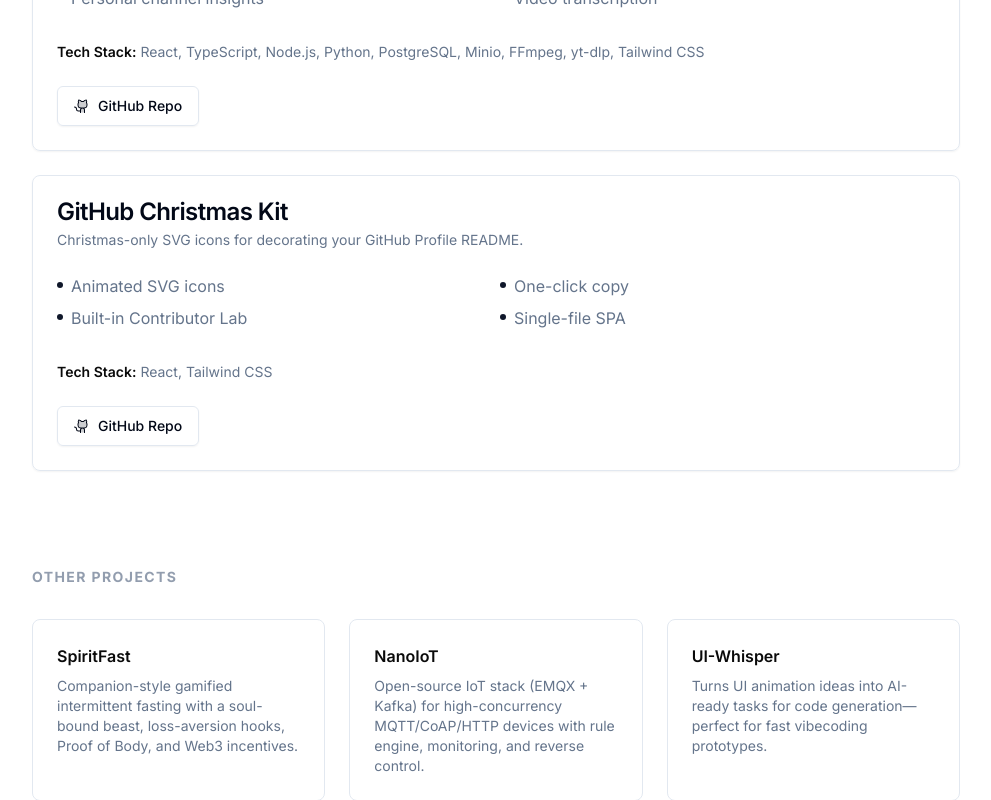
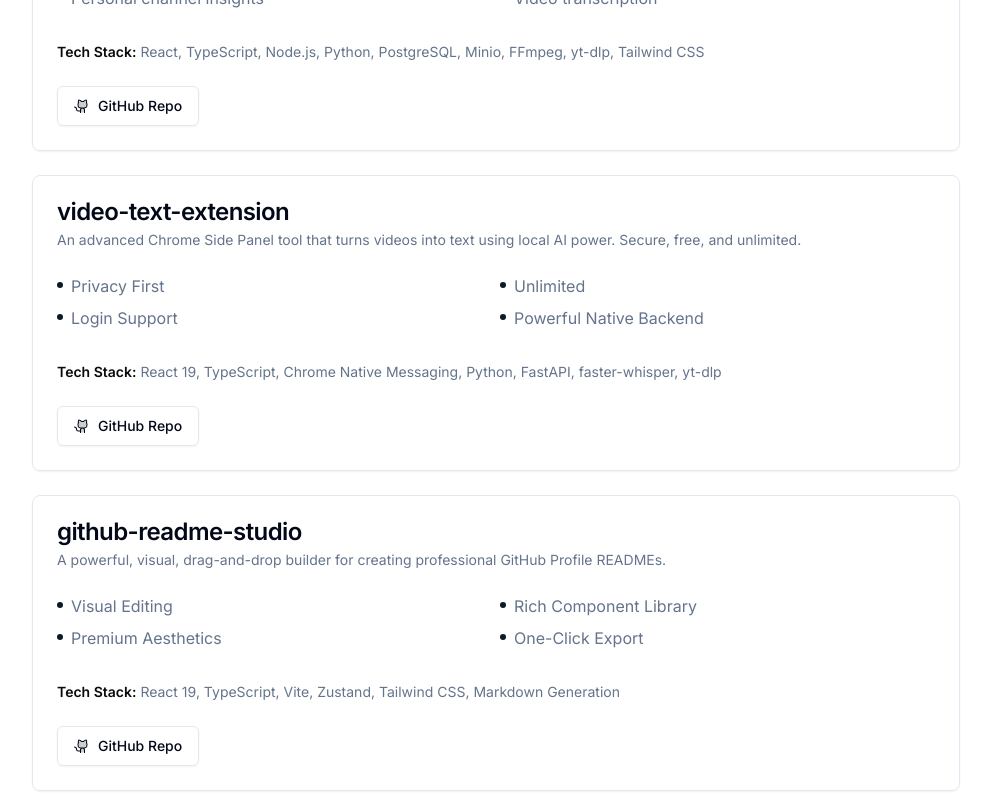
Before and after one commit to kangchainx/chriskang.dev, a Next.js app: page /en in a window 1280 px wide. Shown: the part 2000-2800 px from the top of the page, without its empty margins (144-1135 px from the left). Built offline with nearby package versions, Linux system fonts and the light colour scheme; no server answers; the database is empty.

Commit message:
feat: add video-text-extension to featured projects
- Add project description and features
- Tech stack: React 19, TypeScript, Chrome Native Messaging, Python, FastAPI, faster-whisper, yt-dlp
- Features: Privacy First, Unlimited, Login Support, Powerful Native Backend

```diff
--- a/locales/en.ts
+++ b/locales/en.ts
@@ -1,285 +1,364 @@
 const TECH_STACK = [
-  'JavaScript',
-  'TypeScript',
-  'React',
-  'Next.js',
-  'Vue 2',
-  'Vue 3',
-  'Uni-App',
-  'Tailwind CSS',
-  'shadcn/ui',
-  'Ant Design',
-  'Element Plus',
-  'Vite',
-  'ECharts',
-  'Java',
-  'Spring Boot',
-  'Spring Cloud',
-  'Spring WebFlux',
-  'Netty',
-  'Node.js',
-  'Express',
-  'NestJS',
-  'RESTful APIs',
-  'PostgreSQL',
-  'MySQL',
-  'MongoDB',
-  'Redis',
-  'Elasticsearch',
-  'Linux',
-  'Docker',
-  'Git',
-  'GitHub Actions',
-  'Nginx',
-  'Jenkins',
-  'K3s',
-  'CI/CD',
-  'MQTT',
-  'Kafka',
-  'RabbitMQ',
-  'Solidity',
-  'EVM',
+  "JavaScript",
+  "TypeScript",
+  "React",
+  "Next.js",
+  "Vue 2",
+  "Vue 3",
+  "Uni-App",
+  "Tailwind CSS",
+  "shadcn/ui",
+  "Ant Design",
+  "Element Plus",
+  "Vite",
+  "ECharts",
+  "Java",
+  "Spring Boot",
+  "Spring Cloud",
+  "Spring WebFlux",
+  "Netty",
+  "Node.js",
+  "Express",
+  "NestJS",
+  "RESTful APIs",
+  "PostgreSQL",
+  "MySQL",
+  "MongoDB",
+  "Redis",
+  "Elasticsearch",
+  "Linux",
+  "Docker",
+  "Git",
+  "GitHub Actions",
+  "Nginx",
+  "Jenkins",
+  "K3s",
+  "CI/CD",
+  "MQTT",
+  "Kafka",
+  "RabbitMQ",
+  "Solidity",
+  "EVM",
 ];
 
 export const en = {
   meta: {
-    title: 'Chris Kang | Full-stack Developer',
-    description: 'Portfolio of Chris Kang, Full-stack Developer & Open-source Builder.',
+    title: "Chris Kang | Full-stack Developer",
+    description:
+      "Portfolio of Chris Kang, Full-stack Developer & Open-source Builder.",
   },
   nav: {
-    brand: 'CHRIS KANG',
+    brand: "CHRIS KANG",
     items: {
-      home: 'Home',
-      projects: 'Projects',
-      about: 'About',
-      blog: 'Blog',
-      posts: 'Posts',
-      contact: 'Contact',
+      home: "Home",
+      projects: "Projects",
+      about: "About",
+      blog: "Blog",
+      posts: "Posts",
+      contact: "Contact",
     },
     languageToggle: {
-      toEnglish: 'English',
-      toChinese: '中文',
-      ariaLabel: 'Switch language',
+      toEnglish: "English",
+      toChinese: "中文",
+      ariaLabel: "Switch language",
     },
   },
   footer: {
-    copyright: '© 2025 Chris Kang. All rights reserved.',
+    copyright: "© 2025 Chris Kang. All rights reserved.",
   },
   home: {
     hero: {
       greeting: "Hi, I'm",
-      name: 'Chris',
-      titleLines: ['Full-stack Developer', 'Open-source Builder.'],
-      description: 'I build real products end to end — from idea to architecture, implementation, and iteration.',
-      badges: ['React', 'Next.js', 'Node.js', 'TypeScript'],
-      primaryCta: 'View Projects',
-      githubCta: 'GitHub',
+      name: "Chris",
+      titleLines: ["Full-stack Developer", "Open-source Builder."],
+      description:
+        "I build real products end to end — from idea to architecture, implementation, and iteration.",
+      badges: ["React", "Next.js", "Node.js", "TypeScript"],
+      primaryCta: "View Projects",
+      githubCta: "GitHub",
     },
     techStack: TECH_STACK,
     openSource: {
-      title: 'Open Source Activity',
-      description: 'Active on GitHub since Oct 2024. Building tools for developers and creators.',
-      profileCta: 'View Profile',
+      title: "Open Source Activity",
+      description:
+        "Active on GitHub since Oct 2024. Building tools for developers and creators.",
+      profileCta: "View Profile",
       chartAlt: "Chris Kang's Github Chart",
     },
     featured: {
-      techStackLabel: 'Tech Stack:',
-      eyebrow: 'Featured Projects',
-      repoCta: 'GitHub Repo',
+      techStackLabel: "Tech Stack:",
+      eyebrow: "Featured Projects",
+      repoCta: "GitHub Repo",
       projects: [
         {
-          title: 'YouTube Analysis Tool',
+          title: "YouTube Analysis Tool",
           description:
-            'An open-source tool designed to support YouTubers with channel data analysis, trend tracking, and performance insights. It helps creators understand their audience and optimize content strategies.',
+            "An open-source tool designed to support YouTubers with channel data analysis, trend tracking, and performance insights. It helps creators understand their audience and optimize content strategies.",
           points: [
-            'Channel data analysis',
-            'Trend analysis',
-            'Personal channel insights',
-            'Video transcription',
+            "Channel data analysis",
+            "Trend analysis",
+            "Personal channel insights",
+            "Video transcription",
           ],
           techStackValue:
-            'React, TypeScript, Node.js, Python, PostgreSQL, Minio, FFmpeg, yt-dlp, Tailwind CSS',
-          repoUrl: 'https://github.com/kangchainx/youtube-analysis-project',
+            "React, TypeScript, Node.js, Python, PostgreSQL, Minio, FFmpeg, yt-dlp, Tailwind CSS",
+          repoUrl: "https://github.com/kangchainx/youtube-analysis-project",
         },
         {
-          title: 'GitHub Christmas Kit',
-          description: 'Christmas-only SVG icons for decorating your GitHub Profile README.',
+          title: "video-text-extension",
+          description:
+            "An advanced Chrome Side Panel tool that turns videos into text using local AI power. Secure, free, and unlimited.",
           points: [
-            'Animated SVG icons',
-            'One-click copy',
-            'Built-in Contributor Lab',
-            'Single-file SPA',
+            "Privacy First",
+            "Unlimited",
+            "Login Support",
+            "Powerful Native Backend",
           ],
-          techStackValue: 'React, Tailwind CSS',
-          repoUrl: 'https://github.com/kangchainx/github-christmas-kit',
+          techStackValue:
+            "React 19, TypeScript, Chrome Native Messaging, Python, FastAPI, faster-whisper, yt-dlp",
+          repoUrl: "https://github.com/kangchainx/video-text-chrome-extension",
+        },
+        {
+          title: "github-readme-studio",
+          description:
+            "A powerful, visual, drag-and-drop builder for creating professional GitHub Profile READMEs.",
+          points: [
+            "Visual Editing",
+            "Rich Component Library",
+            "Premium Aesthetics",
+            "One-Click Export",
+          ],
+          techStackValue:
+            "React 19, TypeScript, Vite, Zustand, Tailwind CSS, Markdown Generation",
+          repoUrl: "https://github.com/kangchainx/github-readme-studio",
+        },
+        {
+          title: "GitHub Christmas Kit",
+          description:
+            "Christmas-only SVG icons for decorating your GitHub Profile README.",
+          points: [
+            "Animated SVG icons",
+            "One-click copy",
+            "Built-in Contributor Lab",
+            "Single-file SPA",
+          ],
+          techStackValue: "React, Tailwind CSS",
+          repoUrl: "https://github.com/kangchainx/github-christmas-kit",
         },
       ],
     },
     otherProjects: {
-      title: 'Other Projects',
+      title: "Other Projects",
       cards: [
         {
-          title: 'SpiritFast',
-          description: 'Companion-style gamified intermittent fasting with a soul-bound beast, loss-aversion hooks, Proof of Body, and Web3 incentives.',
+          title: "SoulFast",
+          description:
+            "Companion-style gamified intermittent fasting with a soul-bound beast, loss-aversion hooks, Proof of Body, and Web3 incentives.",
         },
         {
-          title: 'NanoIoT',
-          description: 'Open-source IoT stack (EMQX + Kafka) for high-concurrency MQTT/CoAP/HTTP devices with rule engine, monitoring, and reverse control.',
+          title: "NanoIoT",
+          description:
+            "Open-source IoT stack (EMQX + Kafka) for high-concurrency MQTT/CoAP/HTTP devices with rule engine, monitoring, and reverse control.",
         },
         {
-          title: 'UI-Whisper',
-          description: 'Turns UI animation ideas into AI-ready tasks for code generation—perfect for fast vibecoding prototypes.',
+          title: "UI-Whisper",
+          description:
+            "Turns UI animation ideas into AI-ready tasks for code generation—perfect for fast vibecoding prototypes.",
         },
       ],
     },
   },
   projectsPage: {
-    heroTitle: 'Featured Projects',
+    heroTitle: "Featured Projects",
     featuredProjects: [
       {
-        badge: 'Open Source',
-        title: 'YouTube Analysis Tool',
-        description: 'Powerful YouTube analytics for creators who want more than just numbers.',
+        badge: "Open Source",
+        title: "YouTube Analysis Tool",
+        description:
+          "Powerful YouTube analytics for creators who want more than just numbers.",
         bullets: [
-          'Channel Data Analysis',
-          'Trend Analysis',
-          'Personal Channel Insights',
-          'Video Transcription',
+          "Channel Data Analysis",
+          "Trend Analysis",
+          "Personal Channel Insights",
+          "Video Transcription",
         ],
-        techStackLabel: 'Tech Stack:',
-        techStackValue: 'React, TypeScript, Node.js, Python, PostgreSQL, Tailwind CSS',
-        repoCta: 'GitHub Repo',
-        demoCta: 'Demo (Coming Soon)',
-        demoUrl: '',
-        repoUrl: 'https://github.com/kangchainx/youtube-analysis-project',
-        videoSrc: '/project-screenshot/yvap-demo-20251218.mp4',
-        posterSrc: '/project-screenshot/home_page.png',
+        techStackLabel: "Tech Stack:",
+        techStackValue:
+          "React, TypeScript, Node.js, Python, PostgreSQL, Tailwind CSS",
+        repoCta: "GitHub Repo",
+        demoCta: "Demo (Coming Soon)",
+        demoUrl: "",
+        repoUrl: "https://github.com/kangchainx/youtube-analysis-project",
+        videoSrc: "/project-screenshot/yvap-demo-20251218.mp4",
+        posterSrc: "/project-screenshot/home_page.png",
       },
       {
-        badge: 'Open Source',
-        title: 'GitHub Christmas Kit',
-        description: 'Christmas-only SVG icons for decorating your GitHub Profile README.',
+        badge: "Open Source",
+        title: "video-text-extension",
+        description:
+          "An advanced Chrome Side Panel tool that turns videos into text using local AI power. Secure, free, and unlimited.",
         bullets: [
-          'Animated SVG icons',
-          'One-click copy',
-          'Built-in Contributor Lab',
-          'Single-file SPA',
+          "Privacy First",
+          "Unlimited",
+          "Login Support",
+          "Powerful Native Backend",
         ],
-        techStackLabel: 'Tech Stack:',
-        techStackValue: 'React, Tailwind CSS',
-        repoCta: 'GitHub Repo',
-        demoCta: 'Try it Now',
-        repoUrl: 'https://github.com/kangchainx/github-christmas-kit',
-        demoUrl: 'https://kangchainx.github.io/github-christmas-kit/',
-        videoSrc: '/project-screenshot/github_christmas_kit_demo.mp4',
-        posterSrc: '',
+        techStackLabel: "Tech Stack:",
+        techStackValue:
+          "React 19, TypeScript, Chrome Native Messaging, Python, FastAPI, faster-whisper, yt-dlp",
+        repoCta: "GitHub Repo",
+        demoCta: "Demo (Coming Soon)",
+        demoUrl: "",
+        repoUrl: "https://github.com/kangchainx/video-text-chrome-extension",
+        videoSrc: "/project-screenshot/video_text_chrome_extension.mp4",
+        posterSrc: "",
+      },
+      {
+        badge: "Open Source",
+        title: "github-readme-studio",
+        description:
+          "A powerful, visual, drag-and-drop builder for creating professional GitHub Profile READMEs.",
+        bullets: [
+          "Visual Editing",
+          "Rich Component Library",
+          "Premium Aesthetics",
+          "One-Click Export",
+        ],
+        techStackLabel: "Tech Stack:",
+        techStackValue:
+          "React 19, TypeScript, Vite, Zustand, Tailwind CSS, Markdown Generation",
+        repoCta: "GitHub Repo",
+        demoCta: "Demo (Coming Soon)",
+        demoUrl: "",
+        repoUrl: "https://github.com/kangchainx/github-readme-studio",
+        videoSrc: "/project-screenshot/github_studio.mp4",
+        posterSrc: "",
+      },
+      {
+        badge: "Open Source",
+        title: "GitHub Christmas Kit",
+        description:
+          "Christmas-only SVG icons for decorating your GitHub Profile README.",
+        bullets: [
+          "Animated SVG icons",
+          "One-click copy",
+          "Built-in Contributor Lab",
+          "Single-file SPA",
+        ],
+        techStackLabel: "Tech Stack:",
+        techStackValue: "React, Tailwind CSS",
+        repoCta: "GitHub Repo",
+        demoCta: "Try it Now",
+        repoUrl: "https://github.com/kangchainx/github-christmas-kit",
+        demoUrl: "https://kangchainx.github.io/github-christmas-kit/",
+        videoSrc: "/project-screenshot/github_christmas_kit_demo.mp4",
+        posterSrc: "",
       },
     ],
-    otherTitle: 'Other Projects',
+    otherTitle: "Other Projects",
     otherCards: [
       {
-        title: 'SpiritFast',
-        description: 'Gamified companion fasting app with soul-bound beast, Proof of Body, and Web3 incentives.',
+        title: "SoulFast",
+        description:
+          "Gamified companion fasting app with soul-bound beast, Proof of Body, and Web3 incentives.",
       },
       {
-        title: 'NanoIoT',
-        description: 'Open-source IoT stack (EMQX + Kafka) for high-concurrency MQTT/CoAP/HTTP with rules and monitoring.',
+        title: "NanoIoT",
+        description:
+          "Open-source IoT stack (EMQX + Kafka) for high-concurrency MQTT/CoAP/HTTP with rules and monitoring.",
       },
       {
-        title: 'UI-Whisper',
-        description: 'Turns UI animation ideas into AI-ready tasks for code generation—ideal for rapid vibecoding.',
+        title: "UI-Whisper",
+        description:
+          "Turns UI animation ideas into AI-ready tasks for code generation—ideal for rapid vibecoding.",
       },
     ],
     contributions: {
-      title: 'Open-source Contributions',
+      title: "Open-source Contributions",
       lines: [
-        'Active on GitHub since Oct 2024.',
-        'Building tools for developers and creators.',
-        'Interested in AI, automation, and Web3 infrastructure.',
+        "Active on GitHub since Oct 2024.",
+        "Building tools for developers and creators.",
+        "Interested in AI, automation, and Web3 infrastructure.",
       ],
     },
   },
   aboutPage: {
-    title: 'About Me',
+    title: "About Me",
     intro:
       "Hi, I’m Chris Kang — a full-stack developer and independent builder. I focus on creating end-to-end web applications and open-source tools, combining product thinking with solid engineering. I enjoy working in fast-paced, iterative environments where ideas turn into real products quickly.",
     background: {
-      title: 'My Background',
+      title: "My Background",
       items: [
-        'Previously worked at a major internet company in China, with 5+ years of full-stack development experience.',
-        'Held roles in product management and project management, developing strong product thinking and cross-functional collaboration skills.',
-        'Deeply involved in the development of 10+ large-scale systems, contributing across multiple phases of the engineering process.',
-        'Recently transitioned into independent development, focusing on AI-assisted coding and open-source contributions.',
-        'Passionate about travel, music, and French bulldogs, and someone who enjoys life with curiosity and enthusiasm.',
+        "Previously worked at a major internet company in China, with 5+ years of full-stack development experience.",
+        "Held roles in product management and project management, developing strong product thinking and cross-functional collaboration skills.",
+        "Deeply involved in the development of 10+ large-scale systems, contributing across multiple phases of the engineering process.",
+        "Recently transitioned into independent development, focusing on AI-assisted coding and open-source contributions.",
+        "Passionate about travel, music, and French bulldogs, and someone who enjoys life with curiosity and enthusiasm.",
       ],
     },
     hire: {
-      title: 'Why Hire Me ?',
-      lead:
-        'Over the past few years, I’ve built enterprise solutions and complex systems. Since moving to independent work in Oct 2025, I’ve applied those skills to ship user-centric products. Here’s how I add value:',
+      title: "Why Hire Me ?",
+      lead: "Over the past few years, I’ve built enterprise solutions and complex systems. Since moving to independent work in Oct 2025, I’ve applied those skills to ship user-centric products. Here’s how I add value:",
       bullets: [
-        'End-to-End Involvement: From concept and prototyping to implementation and iteration, working with cross-functional teams to align speed, user needs, and business goals.',
-        'Efficient Execution & Agile Experience: Rapid iteration in agile teams, shipping high-quality products on tight timelines, and maintaining code quality and usability as an indie builder.',
-        'Cross-Functional Collaboration: Bridging engineering and product/stakeholders to keep delivery aligned with broader business objectives.',
-        'Impact-Driven Development: Focused on real value—better UX, scalability, and products that support strategic, long-term growth.',
+        "End-to-End Involvement: From concept and prototyping to implementation and iteration, working with cross-functional teams to align speed, user needs, and business goals.",
+        "Efficient Execution & Agile Experience: Rapid iteration in agile teams, shipping high-quality products on tight timelines, and maintaining code quality and usability as an indie builder.",
+        "Cross-Functional Collaboration: Bridging engineering and product/stakeholders to keep delivery aligned with broader business objectives.",
+        "Impact-Driven Development: Focused on real value—better UX, scalability, and products that support strategic, long-term growth.",
       ],
     },
     approach: {
-      title: 'My Approach to Work',
-      left: ['✓ Strong ownership', '✓ Product thinking'],
-      right: ['⚡ Fast iteration', '⚡ Autonomous & Async'],
+      title: "My Approach to Work",
+      left: ["✓ Strong ownership", "✓ Product thinking"],
+      right: ["⚡ Fast iteration", "⚡ Autonomous & Async"],
     },
     offer: {
-      title: 'What I Offer ?',
+      title: "What I Offer ?",
       cards: [
         {
-          title: 'Full-Stack Development',
+          title: "Full-Stack Development",
           description:
             "I provide comprehensive full-stack development services, building scalable and high-performance web applications. Whether you're looking to build a single-page app or a complex enterprise platform, I can develop the entire stack from start to finish.",
         },
         {
-          title: 'Freelance & Contract Work',
+          title: "Freelance & Contract Work",
           description:
-            'I take on freelance projects and contract work for businesses and individuals needing expertise in web development. From MVP development to full product launches, I help bring your ideas to life, whether it’s a single feature or an entire platform.',
+            "I take on freelance projects and contract work for businesses and individuals needing expertise in web development. From MVP development to full product launches, I help bring your ideas to life, whether it’s a single feature or an entire platform.",
         },
       ],
     },
     skills: {
-      title: 'My Skills',
+      title: "My Skills",
       sections: [
         {
-          title: 'Frontend',
+          title: "Frontend",
           description:
-            'JavaScript, React, TypeScript, Next.js, TailwindCSS, shadcn/ui, Ant Design, Vite, ECharts, Vue, Uni-App, Element Plus',
+            "JavaScript, React, TypeScript, Next.js, TailwindCSS, shadcn/ui, Ant Design, Vite, ECharts, Vue, Uni-App, Element Plus",
         },
         {
-          title: 'Backend',
+          title: "Backend",
           description:
-            'Java, Spring Boot, Spring Cloud, RESTful APIs, Node.js (Express/Nest.js), Spring WebFlux',
+            "Java, Spring Boot, Spring Cloud, RESTful APIs, Node.js (Express/Nest.js), Spring WebFlux",
         },
         {
-          title: 'Database',
-          description:
-            'PostgreSQL, MySQL, MongoDB, Redis, Elasticsearch',
+          title: "Database",
+          description: "PostgreSQL, MySQL, MongoDB, Redis, Elasticsearch",
         },
         {
-          title: 'DevOps',
-          description:
-            'Linux, Git, Docker, GitHub Actions, Nginx, CI/CD',
+          title: "DevOps",
+          description: "Linux, Git, Docker, GitHub Actions, Nginx, CI/CD",
         },
         {
-          title: 'Extras',
-          description:
-            'EVM, Solidity, MQTT, Kafka, RabbitMQ',
+          title: "Extras",
+          description: "EVM, Solidity, MQTT, Kafka, RabbitMQ",
         },
       ],
     },
     contact: {
-      title: 'Let’s Connect',
+      title: "Let’s Connect",
       items: {
-        email: 'kangchehe666@gmail.com',
-        github: 'github.com/kangchainx',
-        x: 'x.com/kangchainx',
+        email: "kangchehe666@gmail.com",
+        github: "github.com/kangchainx",
+        x: "x.com/kangchainx",
       },
     },
   },
--- a/locales/zh.ts
+++ b/locales/zh.ts
@@ -74,6 +74,30 @@ export const zh = {
           repoUrl: 'https://github.com/kangchainx/youtube-analysis-project',
         },
         {
+          title: 'video-text-extension',
+          description: '一款先进的 Chrome 侧边栏工具，使用本地 AI 能力将视频转换为文本。安全、免费且无限制。',
+          points: [
+            '隐私优先',
+            '无限使用',
+            '支持登录',
+            '强大的原生后端',
+          ],
+          techStackValue: 'React 19、TypeScript、Chrome Native Messaging、Python、FastAPI、faster-whisper、yt-dlp',
+          repoUrl: 'https://github.com/kangchainx/video-text-chrome-extension',
+        },
+        {
+          title: 'github-readme-studio',
+          description: '一个强大的可视化拖拽构建器，用于创建专业的 GitHub Profile README。',
+          points: [
+            '可视化编辑',
+            '丰富组件库',
+            '高级美学设计',
+            '一键导出',
+          ],
+          techStackValue: 'React 19、TypeScript、Vite、Zustand、Tailwind CSS、Markdown Generation',
+          repoUrl: 'https://github.com/kangchainx/github-readme-studio',
+        },
+        {
           title: 'GitHub Christmas Kit',
           description: '用于装饰 GitHub Profile README 的圣诞限定 SVG 图标集。',
           points: [
@@ -91,7 +115,7 @@ export const zh = {
       title: '其他项目',
       cards: [
         {
-          title: 'SpiritFast',
+          title: 'SoulFast',
           description: '游戏化轻断食，灵兽陪伴 + 损失厌恶机制，结合 Proof of Body 与 Web3 激励。',
         },
         {
@@ -129,6 +153,44 @@ export const zh = {
       },
       {
         badge: '开源',
+        title: 'video-text-extension',
+        description: '一款先进的 Chrome 侧边栏工具，使用本地 AI 能力将视频转换为文本。安全、免费且无限制。',
+        bullets: [
+          '隐私优先',
+          '无限使用',
+          '支持登录',
+          '强大的原生后端',
+        ],
+        techStackLabel: '技术栈：',
+        techStackValue: 'React 19、TypeScript、Chrome Native Messaging、Python、FastAPI、faster-whisper、yt-dlp',
+        repoCta: 'GitHub 仓库',
+        demoCta: '演示（即将上线）',
+        demoUrl: '',
+        repoUrl: 'https://github.com/kangchainx/video-text-chrome-extension',
+        videoSrc: '/project-screenshot/video_text_chrome_extension.mp4',
+        posterSrc: '',
+      },
+      {
+        badge: '开源',
+        title: 'github-readme-studio',
+        description: '一个强大的可视化拖拽构建器，用于创建专业的 GitHub Profile README。',
+        bullets: [
+          '可视化编辑',
+          '丰富组件库',
+          '高级美学设计',
+          '一键导出',
+        ],
+        techStackLabel: '技术栈：',
+        techStackValue: 'React 19、TypeScript、Vite、Zustand、Tailwind CSS、Markdown Generation',
+        repoCta: 'GitHub 仓库',
+        demoCta: '演示（即将上线）',
+        demoUrl: '',
+        repoUrl: 'https://github.com/kangchainx/github-readme-studio',
+        videoSrc: '/project-screenshot/github_studio.mp4',
+        posterSrc: '',
+      },
+      {
+        badge: '开源',
         title: 'GitHub Christmas Kit',
         description: '用于装饰 GitHub Profile README 的圣诞限定 SVG 图标集。',
         bullets: [
@@ -150,7 +212,7 @@ export const zh = {
     otherTitle: '其他项目',
     otherCards: [
       {
-        title: 'SpiritFast',
+        title: 'SoulFast',
         description: '配伴式游戏化轻断食，灵兽羁绊 + Proof of Body + Web3 激励。',
       },
       {
```
